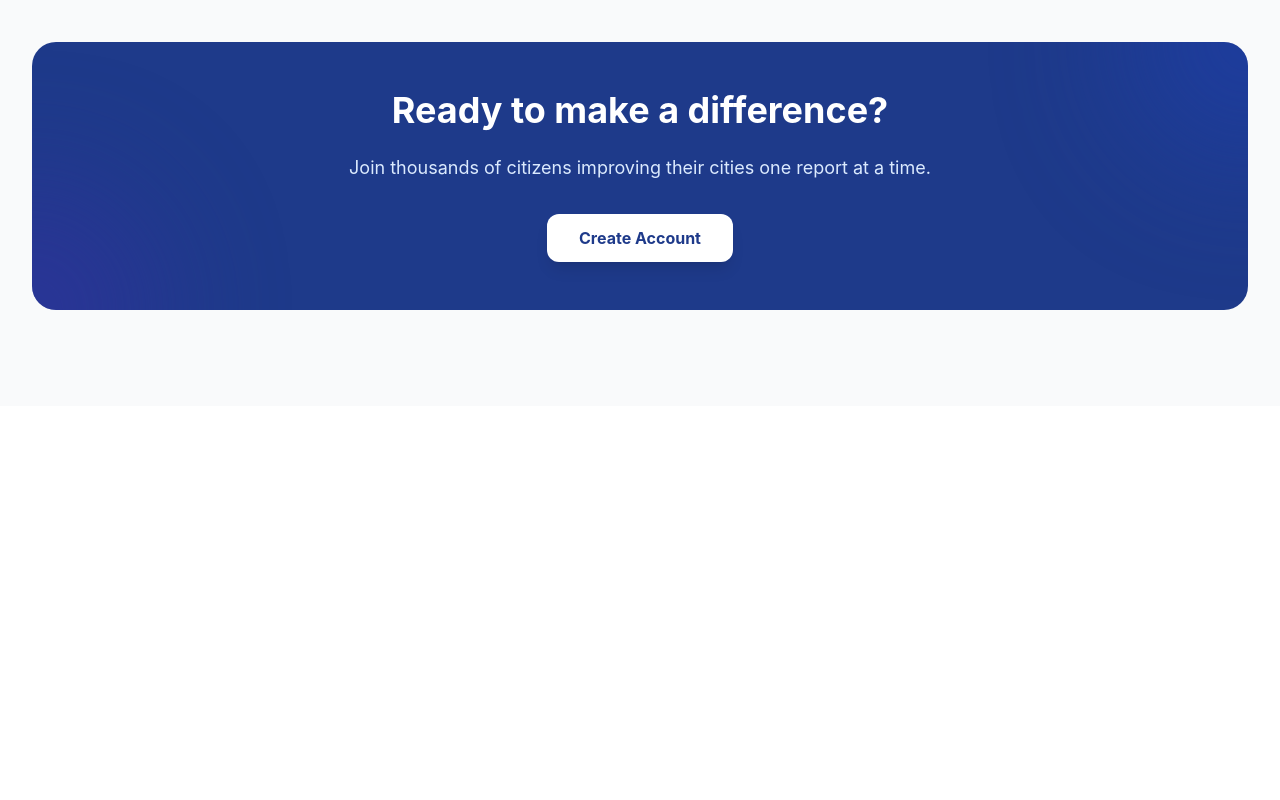
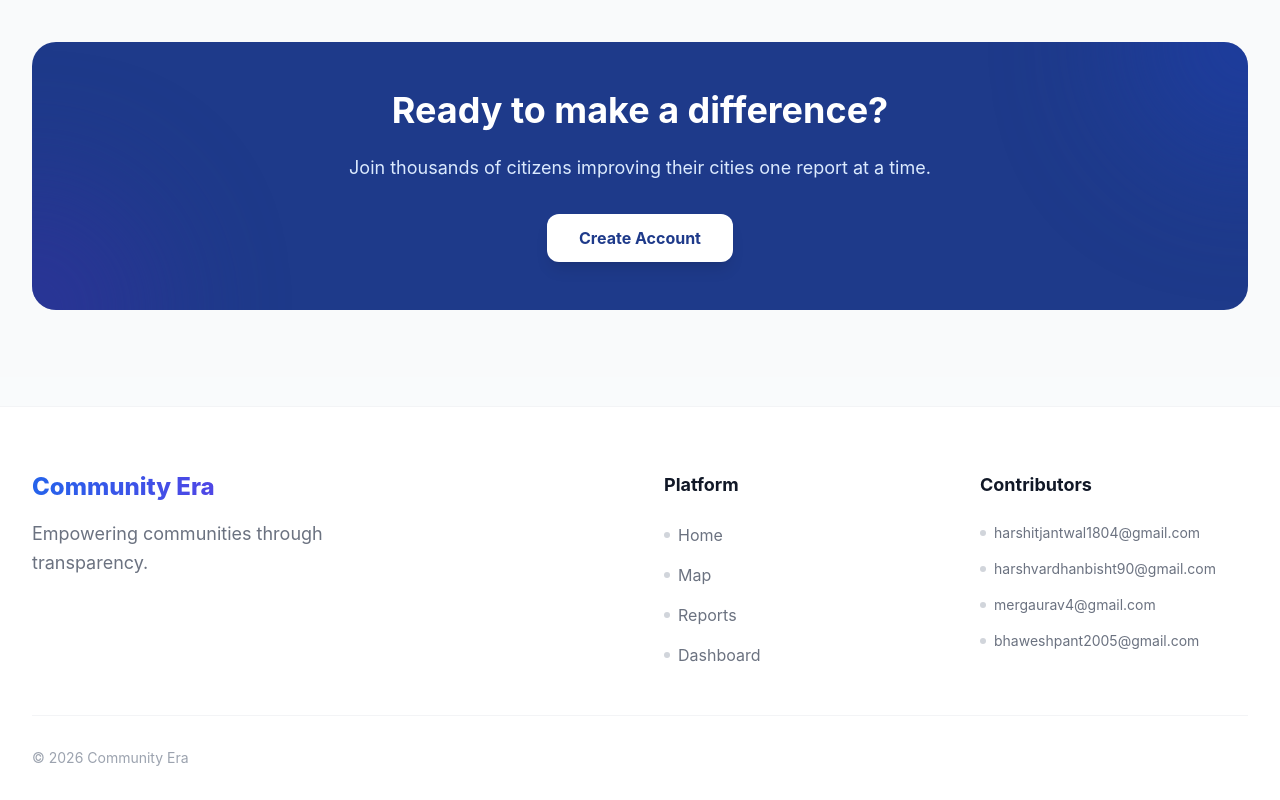
Before and after one commit to harshitbisht07/Community-Era, a React (Create React App) app in the folder frontend/: page / in a window 1280 px wide. Shown: the part 1148-1948 px from the top of the page. Before the commit the page ends 1554 px from the top, so only its background shows below. Built offline with nearby package versions, Linux system fonts and the light colour scheme; no server answers.

Commit message:
added footer

```diff
--- a/frontend/public/index.html
+++ b/frontend/public/index.html
@@ -8,7 +8,7 @@
       name="description"
       content="Community-driven Infrastructure Monitoring Platform"
     />
-    <link rel="icon" type="image/gif" href="%PUBLIC_URL%/favicon-v2.ico" />
+    <link rel="icon" type="image/png" href="%PUBLIC_URL%/favicon.png" />
 
     <link
       rel="stylesheet"
--- /dev/null
+++ b/frontend/src/components/Footer.jsx
@@ -0,0 +1,118 @@
+import React from "react";
+import { Link } from "react-router-dom";
+import { FiMap, FiBarChart2, FiGrid, FiHome } from "react-icons/fi";
+
+const Footer = () => {
+  return (
+    <footer className="bg-white border-t border-gray-100 pt-16 pb-8">
+      <div className="max-w-7xl mx-auto px-4 sm:px-6 lg:px-8">
+        <div className="grid grid-cols-1 md:grid-cols-4 gap-12 mb-12">
+          {/* Brand Section */}
+          <div className="col-span-1 md:col-span-2">
+            <h2 className="text-2xl font-extrabold text-transparent bg-clip-text bg-gradient-to-r from-blue-600 to-indigo-600 mb-4 inline-block">
+              Community Era
+            </h2>
+            <p className="text-gray-500 text-lg leading-relaxed max-w-sm">
+              Empowering communities through transparency.
+            </p>
+          </div>
+
+          {/* Links Section */}
+          <div>
+            <h3 className="font-bold text-gray-900 mb-6 text-lg">Platform</h3>
+            <ul className="space-y-4">
+              <li>
+                <Link
+                  to="/"
+                  className="text-gray-500 hover:text-blue-600 transition-colors flex items-center gap-2 group"
+                >
+                  <span className="w-1.5 h-1.5 rounded-full bg-gray-300 group-hover:bg-blue-600 transition-colors"></span>
+                  Home
+                </Link>
+              </li>
+              <li>
+                <Link
+                  to="/map"
+                  className="text-gray-500 hover:text-blue-600 transition-colors flex items-center gap-2 group"
+                >
+                  <span className="w-1.5 h-1.5 rounded-full bg-gray-300 group-hover:bg-blue-600 transition-colors"></span>
+                  Map
+                </Link>
+              </li>
+              <li>
+                <Link
+                  to="/reports"
+                  className="text-gray-500 hover:text-blue-600 transition-colors flex items-center gap-2 group"
+                >
+                  <span className="w-1.5 h-1.5 rounded-full bg-gray-300 group-hover:bg-blue-600 transition-colors"></span>
+                  Reports
+                </Link>
+              </li>
+              <li>
+                <Link
+                  to="/dashboard"
+                  className="text-gray-500 hover:text-blue-600 transition-colors flex items-center gap-2 group"
+                >
+                  <span className="w-1.5 h-1.5 rounded-full bg-gray-300 group-hover:bg-blue-600 transition-colors"></span>
+                  Dashboard
+                </Link>
+              </li>
+            </ul>
+          </div>
+
+          {/* Contributors Section */}
+          <div>
+            <h3 className="font-bold text-gray-900 mb-6 text-lg">
+              Contributors
+            </h3>
+            <ul className="space-y-4">
+              <li>
+                <a
+                  href="mailto:harshitjantwal1804@gmail.com"
+                  className="text-gray-500 hover:text-blue-600 transition-colors text-sm break-all flex items-center gap-2"
+                >
+                  <span className="w-1.5 h-1.5 rounded-full bg-gray-300"></span>
+                  harshitjantwal1804@gmail.com
+                </a>
+              </li>
+              <li>
+                <a
+                  href="mailto:harshvardhanbisht90@gmail.com"
+                  className="text-gray-500 hover:text-blue-600 transition-colors text-sm break-all flex items-center gap-2"
+                >
+                  <span className="w-1.5 h-1.5 rounded-full bg-gray-300"></span>
+                  harshvardhanbisht90@gmail.com
+                </a>
+              </li>
+              <li>
+                <a
+                  href="mailto:mergaurav4@gmail.com"
+                  className="text-gray-500 hover:text-blue-600 transition-colors text-sm break-all flex items-center gap-2"
+                >
+                  <span className="w-1.5 h-1.5 rounded-full bg-gray-300"></span>
+                  mergaurav4@gmail.com
+                </a>
+              </li>
+              <li>
+                <a
+                  href="mailto:bhaweshpant2005@gmail.com"
+                  className="text-gray-500 hover:text-blue-600 transition-colors text-sm break-all flex items-center gap-2"
+                >
+                  <span className="w-1.5 h-1.5 rounded-full bg-gray-300"></span>
+                  bhaweshpant2005@gmail.com
+                </a>
+              </li>
+            </ul>
+          </div>
+        </div>
+
+        {/* Bottom Section */}
+        <div className="pt-8 border-t border-gray-100 flex flex-col md:flex-row justify-between items-center gap-4">
+          <p className="text-gray-400 text-sm">© 2026 Community Era</p>
+        </div>
+      </div>
+    </footer>
+  );
+};
+
+export default Footer;
--- a/frontend/src/pages/Home.jsx
+++ b/frontend/src/pages/Home.jsx
@@ -11,6 +11,7 @@ import {
   FiCheckCircle,
   FiActivity,
 } from "react-icons/fi";
+import Footer from "../components/Footer";
 
 const Home = () => {
   const { user } = useAuthContext();
@@ -197,6 +198,7 @@ const Home = () => {
           </div>
         </div>
       </div>
+      <Footer />
     </div>
   );
 };
```
Also changed, not shown: frontend/public/favicon.png (added).
